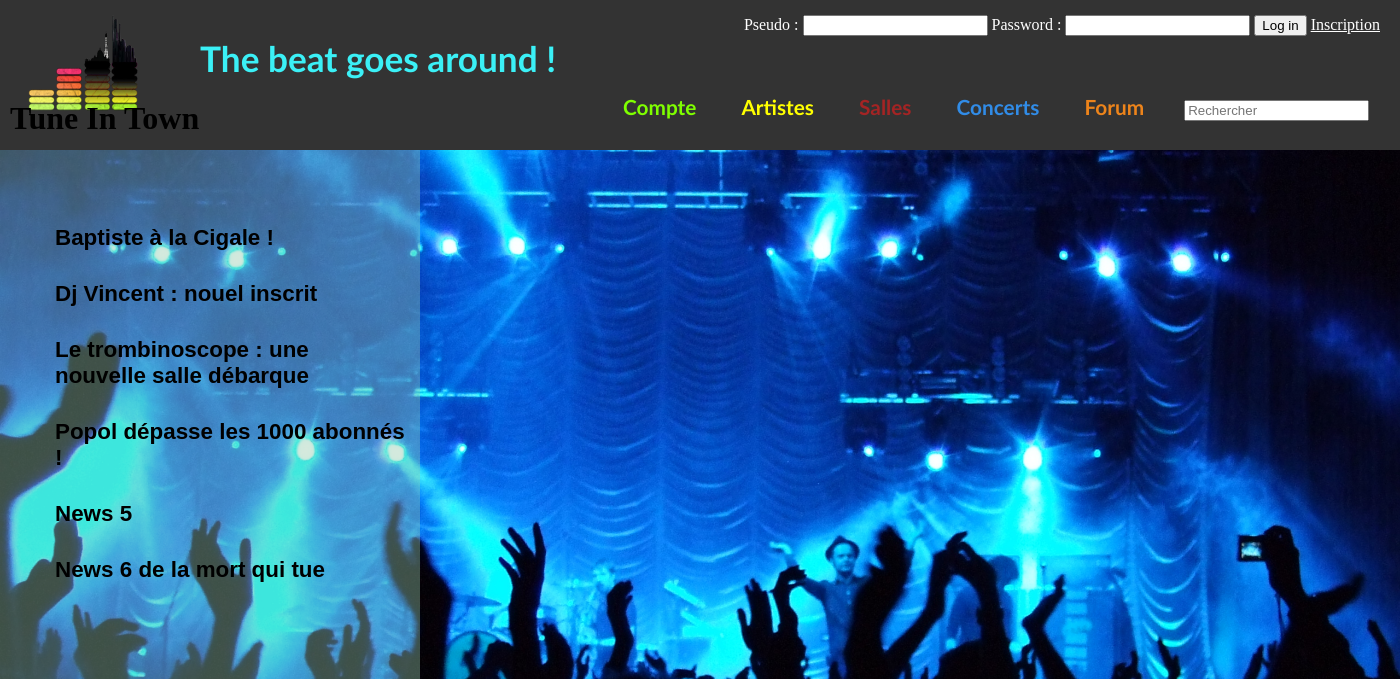
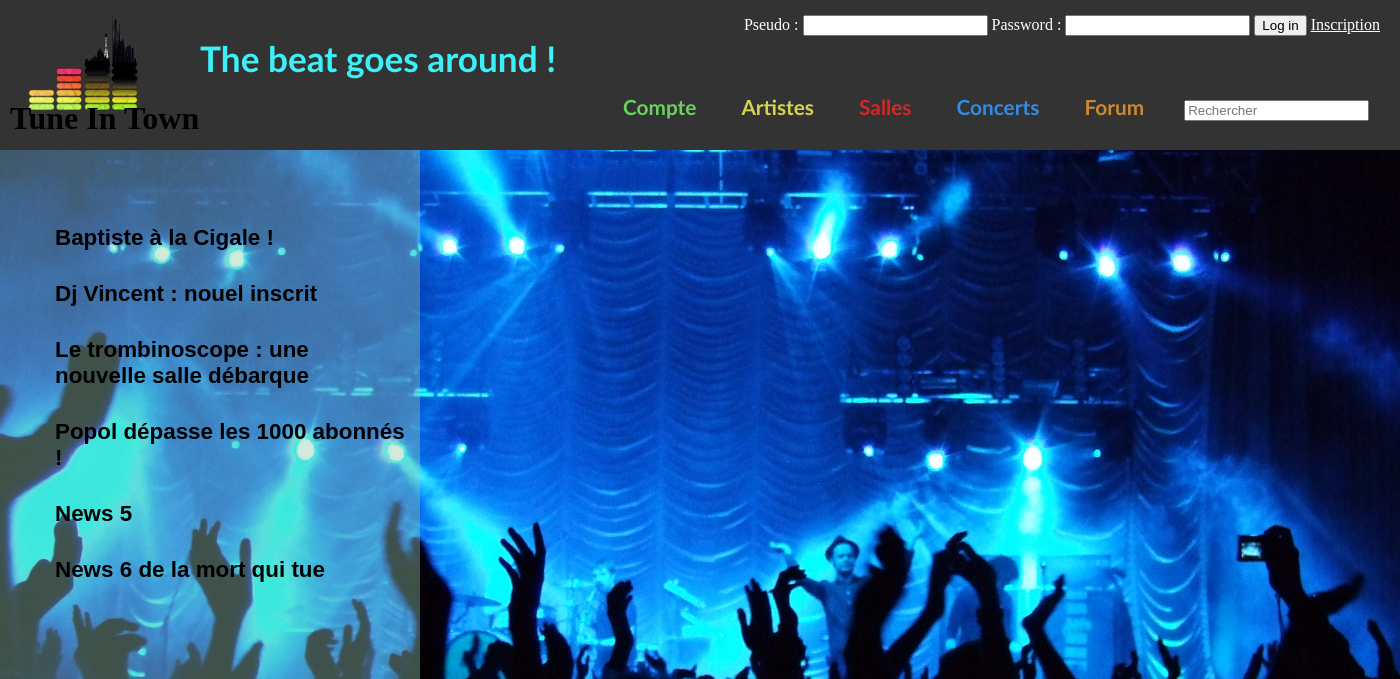
Before and after one commit to baptisteCapart/Site-Web, a PHP site: page /home in a window 1400 px wide. Shown: the top 679 px of the page. Run offline with PHP 8.4, Linux system fonts and the light colour scheme.

Commit message:
couleurs

```diff
--- a/bannierestyle.css
+++ b/bannierestyle.css
@@ -114,16 +114,17 @@ ul.menu1 li
 
 #compte a
 {
-	color : #7FFF00;
+	color : #69D15D;
+	/*color : #7FFF00;*/
 }
 
 #artistes a
 {
-	color : #FFFF00;
+	color : #D4D451;
 }
 #salles a
 {
-	color : #A42424;
+	color : #D42626;
 }
 #concerts a
 {
@@ -131,12 +132,12 @@ ul.menu1 li
 }
 #forum a
 {
-	color : #ED841B;
+	color : #CB8932;
 }
 
 #compte a:hover
 {
-	background-color: #7FFF00;
+	background-color: #69D15D;
 	color : black;
 }
 #menu li ul li a:hover
@@ -146,13 +147,13 @@ ul.menu1 li
 
 #artistes a:hover
 {
-	background-color: #FFFF00;
+	background-color: #D4D451;
 	color : black;
 }
 
 #salles a:hover
 {
-	background-color: #A42424;
+	background-color: #D42626;
 	color : black;
 }
 
@@ -175,16 +176,16 @@ nav ul li ul li a:hover
 
 #compte .menu1 li a:hover
 {
-	background-color:#7FFF00;
+	background-color:#69D15D;
 }
 
 #artistes .menu2 li a:hover
 {
-	background-color: #FFFF00;
+	background-color: #D4D451;
 }
 #salles .menu3 li a:hover
 {
-	background-color: #A42424;
+	background-color: #D42626;
 }
 #concerts .menu4 li a:hover
 {
```
